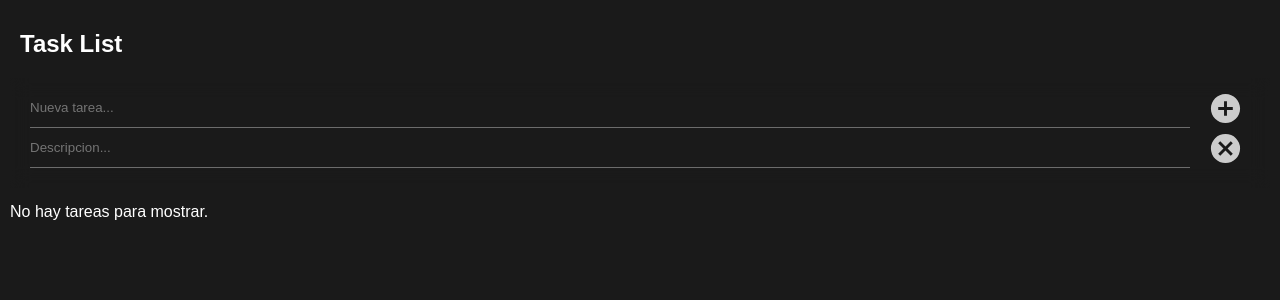
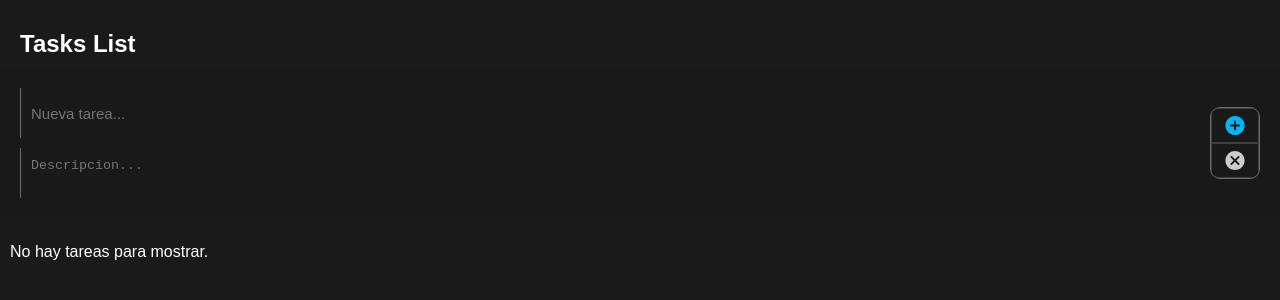
Before and after one commit to danyelsalazar/forit-challenge-task, a React app in the folder frontend/: page / in a window 1280 px wide. Shown: the top 300 px of the page. Built offline with nearby package versions, Linux system fonts and the light colour scheme; no server answers; the HTML template or start-up script is replaced by a standard one.

Commit message:
style: add styles buttons

```diff
--- a/frontend/src/App.jsx
+++ b/frontend/src/App.jsx
@@ -21,7 +21,7 @@ const App = () => {
   return (
     <div className="container-app-list">
       <div className="container-title-app">
-        <h2>Task List</h2>
+        <h2>Tasks List</h2>
       </div>
       <TaskList tasks={tasks} setTasks={setTasks} />
     </div>
--- a/frontend/src/components/TaskForm.jsx
+++ b/frontend/src/components/TaskForm.jsx
@@ -59,7 +59,7 @@ const TaskForm = ({
           required
           maxLength={30}
         />
-        <input
+        <textarea className="textarea"
           type="text"
           placeholder="Descripcion..."
           value={dataTask.description}
@@ -74,7 +74,7 @@ const TaskForm = ({
         />
       </div>
       <div className="container-btn-form">
-        <button className="btn-add-yask" type="submit">
+        <button className="btn-form btn-form-add" type="submit">
           <svg
             xmlns="http://www.w3.org/2000/svg"
             width="128"
@@ -82,12 +82,12 @@ const TaskForm = ({
             viewBox="0 0 24 24"
           >
             <path
-              fill="#cccccc"
+              fill="#00b5f7"
               d="M12 2C6.477 2 2 6.477 2 12s4.477 10 10 10s10-4.477 10-10S17.523 2 12 2m5 11h-4v4h-2v-4H7v-2h4V7h2v4h4z"
             />
           </svg>
         </button>
-        <button type="reset" onClick={() => handleReset()}>
+        <button className="btn-form" type="reset" onClick={() => handleReset()}>
           <svg
             xmlns="http://www.w3.org/2000/svg"
             width="128"
--- a/frontend/src/components/TaskItem.jsx
+++ b/frontend/src/components/TaskItem.jsx
@@ -15,9 +15,7 @@ const TaskItem = ({
     return (
       <div className="container-item-task" key={task.id}>
         <div className="container-item-task-info">
-          <h3>{task.title}</h3>
-          <p className="description-task">{task.description}</p>
-          <p>{`${day}-${month}-${year}`}</p>
+          <h3 className="title-task">
             {task.complete ? (
               <svg
                 className="state-task"
@@ -26,7 +24,10 @@ const TaskItem = ({
                 height="128"
                 viewBox="0 0 24 24"
               >
-              <path fill="#dc2626" d="M12 18a6 6 0 1 1 0-12a6 6 0 0 1 0 12Z" />
+                <path
+                  fill="#dc2626"
+                  d="M12 18a6 6 0 1 1 0-12a6 6 0 0 1 0 12Z"
+                />
               </svg>
             ) : (
               <svg
@@ -36,9 +37,16 @@ const TaskItem = ({
                 height="128"
                 viewBox="0 0 24 24"
               >
-              <path fill="#86d813" d="M12 18a6 6 0 1 1 0-12a6 6 0 0 1 0 12Z" />
+                <path
+                  fill="#86d813"
+                  d="M12 18a6 6 0 1 1 0-12a6 6 0 0 1 0 12Z"
+                />
               </svg>
             )}
+            {task.title}
+          </h3>
+          <p className="description-task">{task.description}</p>
+          <p className="date-task">{`${day}-${month}-${year}`}</p>
         </div>
 
         <div className="container-btns-task">
@@ -61,7 +69,9 @@ const TaskItem = ({
           {/* boton tarea no completada */}
           <button
             className="btn-update btn-task"
-            onClick={() => handleUpdateTask(task.id, { complete: !task.complete })}
+            onClick={() =>
+              handleUpdateTask(task.id, { complete: !task.complete })
+            }
           >
             <svg
               xmlns="http://www.w3.org/2000/svg"
--- a/frontend/src/styles/index.css
+++ b/frontend/src/styles/index.css
@@ -36,38 +36,68 @@ button svg {
   grid-template-columns: 1fr 50px;
   place-items: center;
   gap: 10px;
-  padding: 10px 20px 20px 20px;
+  padding: 20px;
   position: sticky;
   top: 0px;
-  background-color: rgb(26, 26, 26, 0.5);
+  background-color: rgba(26, 26, 26, 0.683);
   backdrop-filter: blur(10px);
   -webkit-backdrop-filter: blur(10px);
   margin-bottom: 15px;
+  z-index: 100;
 }
 
 /* ======= botones form======== */
 .container-btn-form {
   width: 100%;
+  height: max-content;
   display: grid;
   grid-template-rows: 1fr 1fr;
-  gap: 5px;
+  border-radius: 10px;
   place-items: center;
+  overflow: hidden;
+  border: solid 0.5px #cecece75;
 }
-button:hover{
+.btn-form {
+  width: 100%;
+  padding: 5px;
+  border: solid 0.5px #cecece34;
+}
+button:hover {
   cursor: pointer;
 }
-.container-inputs-form{
+.container-inputs-form {
   width: 100%;
+  height: 100%;
+  display: flex;
+  flex-direction: column;
+  gap: 10px;
 }
 input {
   width: 100%;
-  height: 40px;
+  height: 50px;
   background-color: transparent;
   border: none;
-  padding: 10px 0px;
-  border-bottom: .5px solid #cecece75;
+  font-size: 15px;
+  padding: 10px;
+  border-left: 0.5px solid #cecece75;
 }
-input:focus{
+.textarea:focus {
+  outline: none;
+}
+.textarea {
+  width: 100%;
+  background-color: transparent;
+  border: none;
+  padding: 10px;
+  resize: none;
+  overflow-wrap: break-word;
+  word-break: break-word;
+  border-left: 0.5px solid #cecece75;
+}
+.textarea:focus {
+  border: none;
+}
+input:focus {
   outline: none;
 }
 
@@ -77,62 +107,82 @@ input:focus{
   height: 20px;
 }
 
-
 /* ===== BTN TASK ===== */
 .btn-task {
   width: 25px;
   height: max-content;
 }
-.btn-task:hover{
+.btn-task:hover {
   cursor: pointer;
 }
-.container-btns-task{
+.container-btns-task {
   height: 100%;
   display: grid;
-  grid-template-rows: repeat(3,  max-content);
+  grid-template-rows: repeat(3, max-content);
   place-items: center;
   gap: 20px;
 }
 
 /* ======== container task form ===== */
-.container-task-form{
-  padding: 10px
-}
 /* ======= TASK ITEM */
 
 /* container tasks */
-.container-tasks{
+.container-tasks {
   display: flex;
   flex-direction: column;
-  gap: 10px;
+  gap: 20px;
 }
-.container-item-task{
+.container-item-task {
   width: 100%;
   display: grid;
   grid-template-columns: 1fr 50px;
   padding: 20px;
   border-radius: 20px;
-  border:  .4px solid #5e5e5e8d;
+  border: 0.4px solid #5e5e5e8d;
+  transition: transform ease 0.3s;
+}
+.container-item-task:hover {
+  transform: scale(1.02);
 }
 
-.container-item-task-info{
+.container-item-task-info {
   display: grid;
-  grid-template-rows: 1fr 100px 1fr;
+  grid-template-rows: 1fr 70px 1fr;
   gap: 10px;
 }
+.container-tasks {
+  width: 100%;
+  padding: 10px;
+}
 
-.description-task{
+.description-task {
   /* background-color: aqua; */
-  overflow-x: hidden ;
+  overflow-x: hidden;
   display: flex;
   flex-direction: column;
   overflow-y: auto;
-  overflow-wrap: break-word; /* Rompe palabras largas para que no se salgan */
-  word-break: break-word;     /* Refuerzo para navegadores antiguos */
+  overflow-wrap: break-word;
+  word-break: break-word;
   white-space: normal;
+  color: #989797df;
+  font-weight: 100;
 }
 
 /* ======== title app */
-.container-title-app{
-  padding: 30px 20px 10px 20px ;
+.container-title-app {
+  padding: 30px 20px 10px 20px;
 }
+
+/* ====== estilos para texto */
+.title-task {
+  display: flex;
+  align-items: center;
+  flex-direction: row;
+  gap: 5px;
+  font-size: 21px;
+  font-weight: 500;
+}
+/* ====date TASK */
+.date-task{
+  color: #cecece;
+}
```
Lines whose indentation alone changed are shown as unchanged.
